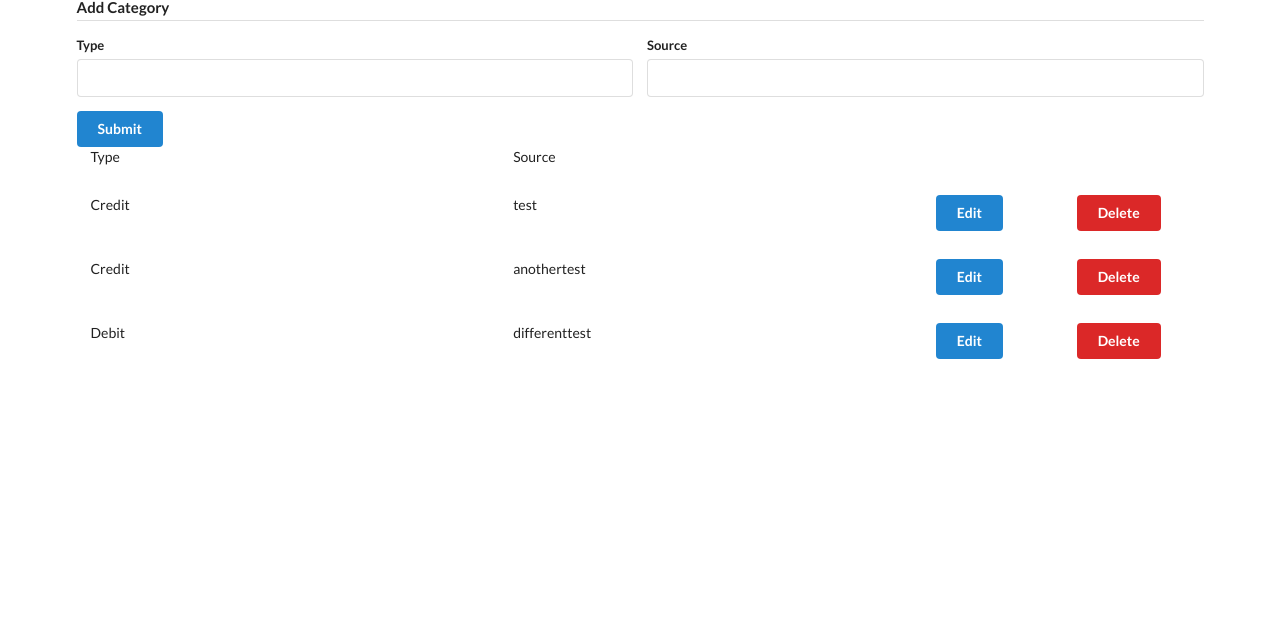
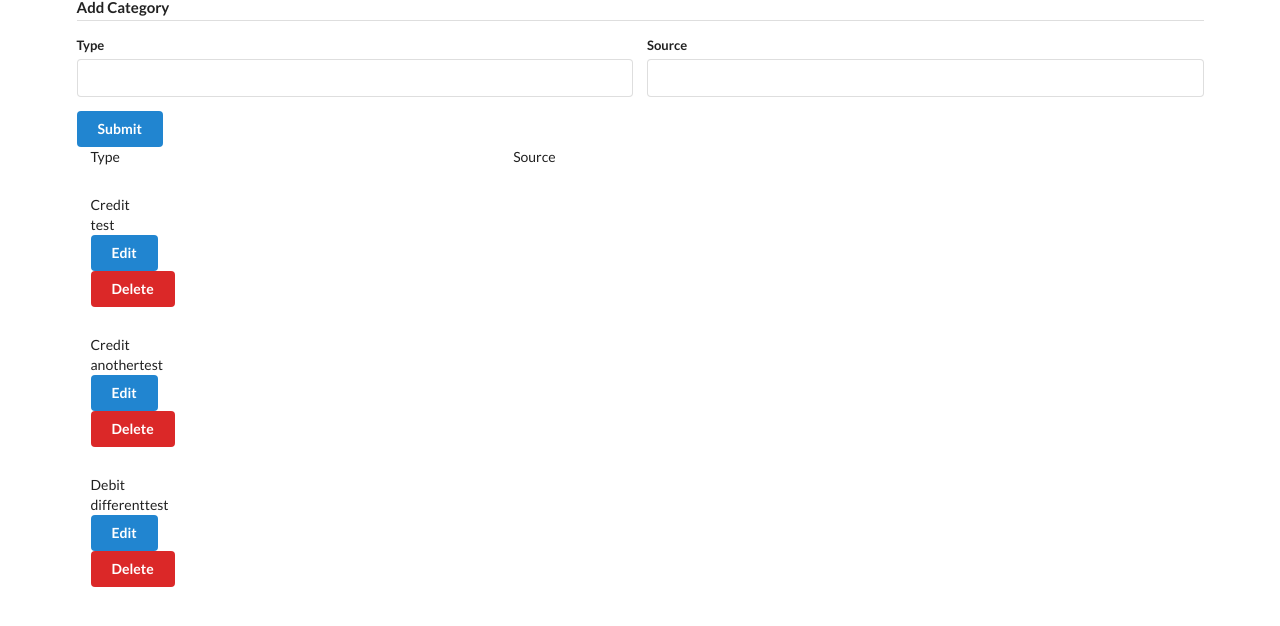
Before and after one commit to thines92/react-redux-budget, a React (Create React App) app: page / in a window 1280 px wide. Shown: the top 626 px of the page. Built offline with nearby package versions, Linux system fonts and the light colour scheme.

Commit message:
stuck with nearly working redux-form

```diff
--- a/src/components/EditTransaction.js
+++ b/src/components/EditTransaction.js
@@ -2,14 +2,33 @@ import React from "react";
 import { Field, reduxForm } from 'redux-form'
 
 class EditTransaction extends React.Component {
+
+    renderInput = ({ input, label, meta }) => {
+        console.log(label);
+        const className = `field ${meta.error && meta.touched ? "error" : ""}`;
+
+        return (
+            <div className={className}>
+                <label>{label}</label>
+                <input {...input} autoComplete="off" />
+                {/* {this.renderError(meta)} */}
+            </div>
+        );
+    };
+
+    onSubmit = (props) => {
+        console.log('onSubmit', props);
+        this.props.editTransaction();
+    }
+
     render(props) {
-        console.log('props', props)
+        console.log('props', this)
         return (
             <div>
                 <form
                     className="ui form"
                     onSubmit={this.props.handleSubmit(
-                        this.props.onSubmit(props)
+                        this.onSubmit(this)
                     )}
                 >
                     <div className="field">
@@ -33,6 +52,8 @@ class EditTransaction extends React.Component {
     }
 }
 
-export default reduxForm({
-    form: 'editTransaction'
-})(EditTransaction);
+// export default reduxForm({
+//     form: 'editTransaction'
+// })(EditTransaction);
+
+export default EditTransaction;
--- a/src/components/transaction.js
+++ b/src/components/transaction.js
@@ -9,24 +9,13 @@ class Transaction extends React.Component {
             isEditting: false,
         };
     }
-    editTransaction = (props) => {
-        return <EditTransaction props={props} />;
+    handleEditTransaction = (transaction) => {
+        console.log('transaction', transaction)
+        this.setState({ isEditting: true })
+        // return <EditTransaction oldTransaction={transaction} />;
     };
 
-    renderInput = ({ input, label, meta }) => {
-        console.log(label);
-        const className = `field ${meta.error && meta.touched ? "error" : ""}`;
-
-        return (
-            <div className={className}>
-                <label>{label}</label>
-                <input {...input} autoComplete="off" />
-                {this.renderError(meta)}
-            </div>
-        );
-    };
-
-    render() {
+    renderRow() {
         const { id, type, source } = this.props.transaction;
 
         return (
@@ -36,7 +25,7 @@ class Transaction extends React.Component {
                 <div className="two wide column">
                     <button
                         className="ui button primary"
-                        onClick={this.editTransaction.bind(
+                        onClick={this.handleEditTransaction.bind(
                             this,
                             this.props.transaction
                         )}
@@ -55,6 +44,19 @@ class Transaction extends React.Component {
             </div>
         );
     }
+
+    renderEdit(transaction) {
+        return <EditTransaction editTransaction={this.handleEditTransaction} transaction={transaction}/>
+    }
+
+    render() {
+        console.log('this.props', this.props)
+        return (
+            <div className="twelve wide column">
+                {!this.state.isEditting ? this.renderRow() : this.renderEdit(this.props.transaction)}
+            </div>
+        );
+    }
 }
 
 export default Transaction;
```
